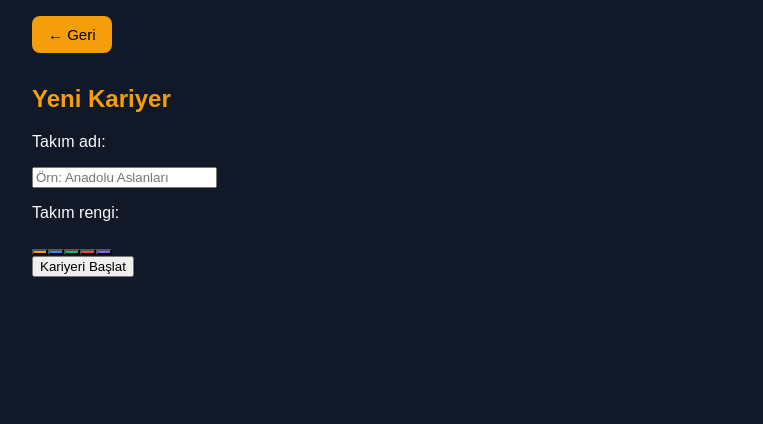
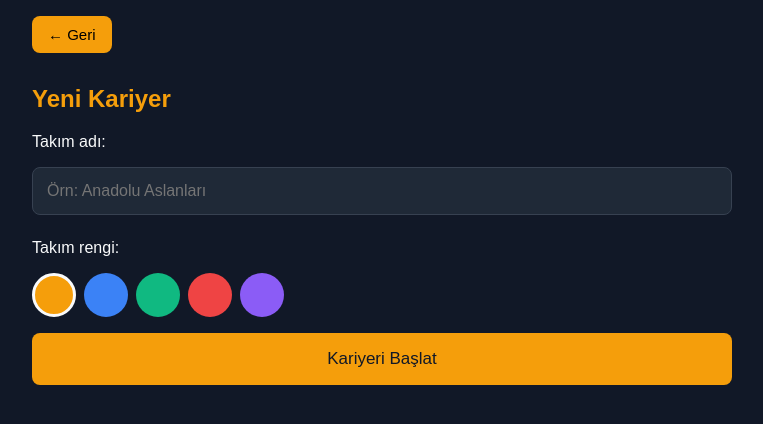
Before and after one commit to PikseraX/cs2-menajer, a plain HTML site: page index.html in a window 1280 px wide. Both pictures are taken after a click on the button "Yeni Kariyer". Shown: the whole page, without its empty margins (258-1021 px from the left). Drawn offline with Linux system fonts and the light colour scheme.

Commit message:
Update style.css

```diff
--- a/style.css
+++ b/style.css
@@ -32,3 +32,44 @@ table { border-collapse: collapse; width: 100%; font-size: 14px; }
 th, td { padding: 8px 6px; text-align: center; border-bottom: 1px solid #374151; white-space: nowrap; }
 th:first-child, td:first-child { text-align: left; }
 .genel { font-weight: bold; color: #f59e0b; }
+.buton {
+  display: block;
+  width: 100%;
+  margin-bottom: 10px;
+  padding: 16px;
+  font-size: 17px;
+  border: 0;
+  border-radius: 8px;
+  background: #f59e0b;
+  color: #111827;
+}
+.buton.ikincil { background: #374151; color: #f9fafb; }
+.buton.tehlike { background: #991b1b; color: #f9fafb; }
+.alan {
+  width: 100%;
+  box-sizing: border-box;
+  padding: 14px;
+  font-size: 16px;
+  border: 1px solid #374151;
+  border-radius: 8px;
+  background: #1f2937;
+  color: #f9fafb;
+  margin-bottom: 8px;
+}
+.renk {
+  width: 44px;
+  height: 44px;
+  margin-right: 8px;
+  margin-bottom: 16px;
+  border: 3px solid transparent;
+  border-radius: 50%;
+}
+.renk.secili { border-color: #f9fafb; }
+.bilgi-kutusu {
+  padding: 14px;
+  margin-bottom: 8px;
+  background: #1f2937;
+  border: 1px solid #374151;
+  border-radius: 8px;
+  font-size: 17px;
+}
```
